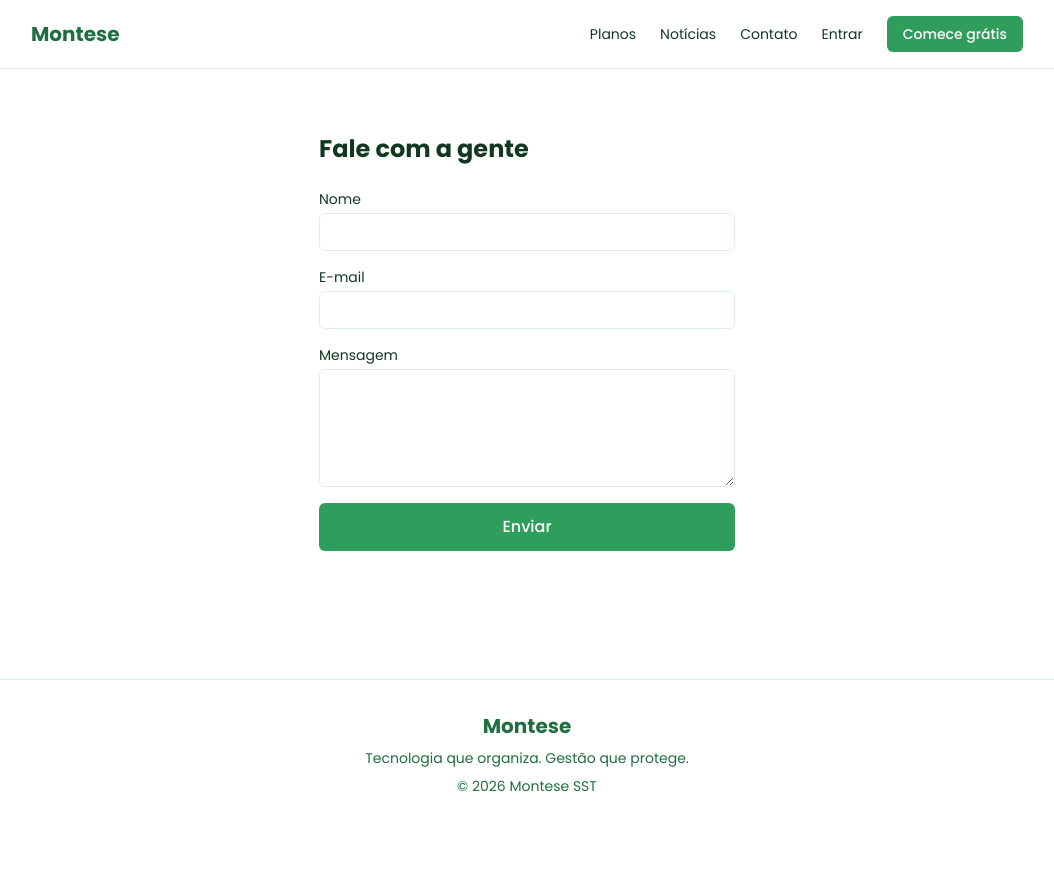
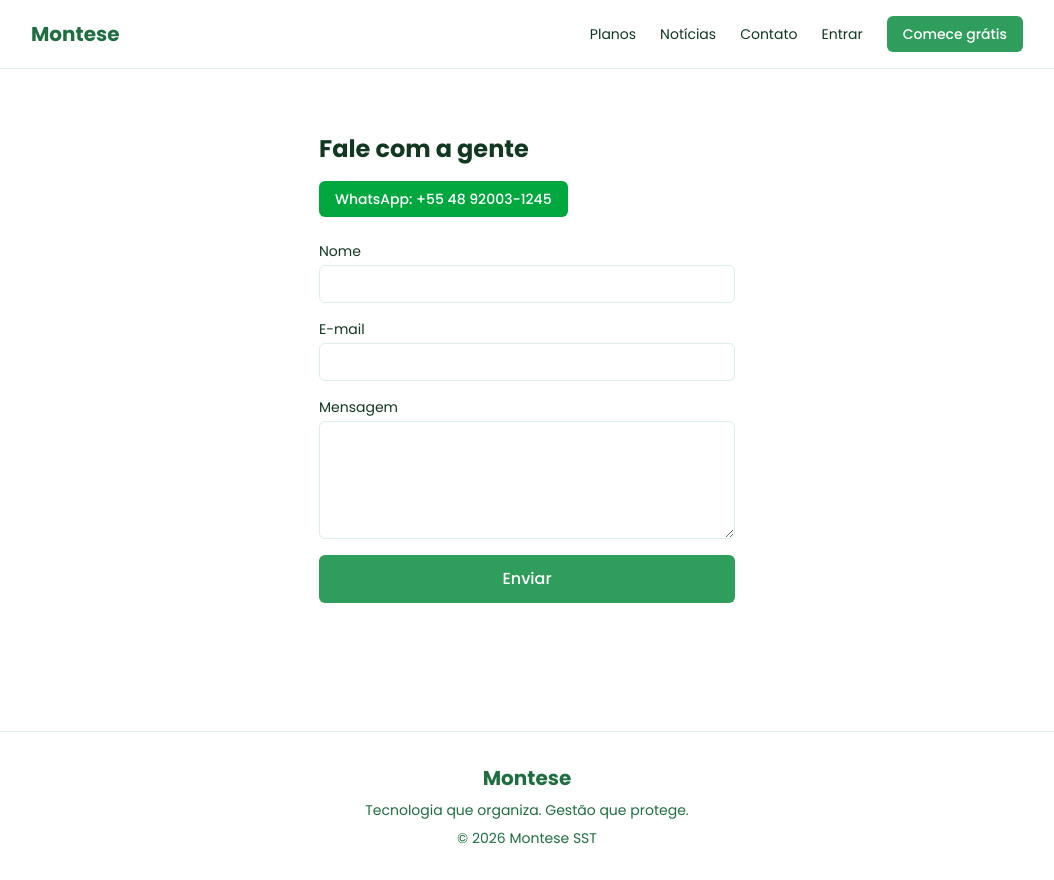
Before and after one commit to bigrabbitdark-hub/Montesesst, a Next.js app in the folder frontend/: page /contato in a window 1280 px wide. Shown: the whole page, without its empty margins (113-1167 px from the left). Before the commit the page ends 828 px from the top, so only its background shows below. Built offline with nearby package versions, Linux system fonts and the light colour scheme.

Commit message:
feat: adiciona contato de WhatsApp na página /contato

```diff
--- a/frontend/src/app/(site)/contato/page.tsx
+++ b/frontend/src/app/(site)/contato/page.tsx
@@ -28,6 +28,14 @@ export default function ContatoPage() {
       <div className="mx-auto max-w-md px-4 py-16 text-center">
         <h1 className="text-2xl font-bold text-brand-900">Mensagem enviada</h1>
         <p className="mt-4 text-brand-700">Obrigado pelo contato — retornaremos em breve.</p>
+        <a
+          href="https://wa.me/5548920031245"
+          target="_blank"
+          rel="noopener noreferrer"
+          className="mt-6 inline-block rounded-md bg-green-600 px-6 py-3 font-medium text-white hover:bg-green-700"
+        >
+          Falar no WhatsApp
+        </a>
       </div>
     );
   }
@@ -35,6 +43,14 @@ export default function ContatoPage() {
   return (
     <div className="mx-auto max-w-md px-4 py-16">
       <h1 className="text-2xl font-bold text-brand-900">Fale com a gente</h1>
+      <a
+        href="https://wa.me/5548920031245"
+        target="_blank"
+        rel="noopener noreferrer"
+        className="mt-4 inline-flex items-center gap-2 rounded-md bg-green-600 px-4 py-2 text-sm font-medium text-white hover:bg-green-700"
+      >
+        WhatsApp: +55 48 92003-1245
+      </a>
       <form onSubmit={handleSubmit} className="mt-6 flex flex-col gap-4">
         <label className="flex flex-col gap-1 text-sm text-brand-900">
           Nome
```
